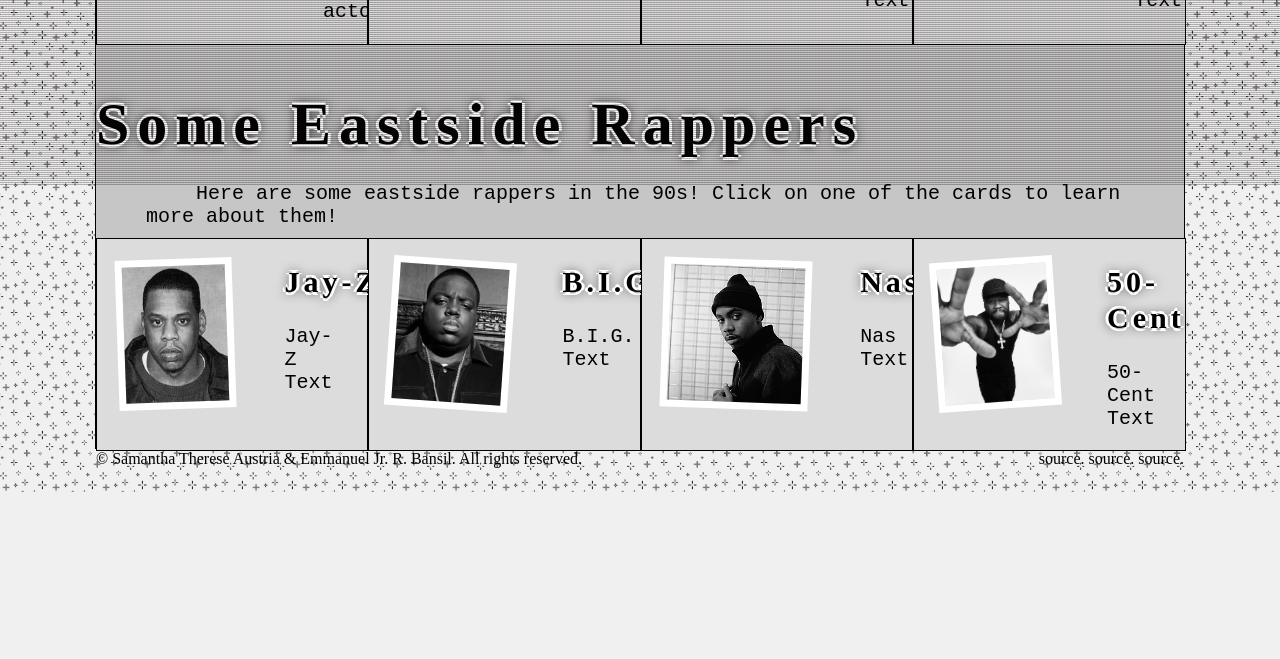
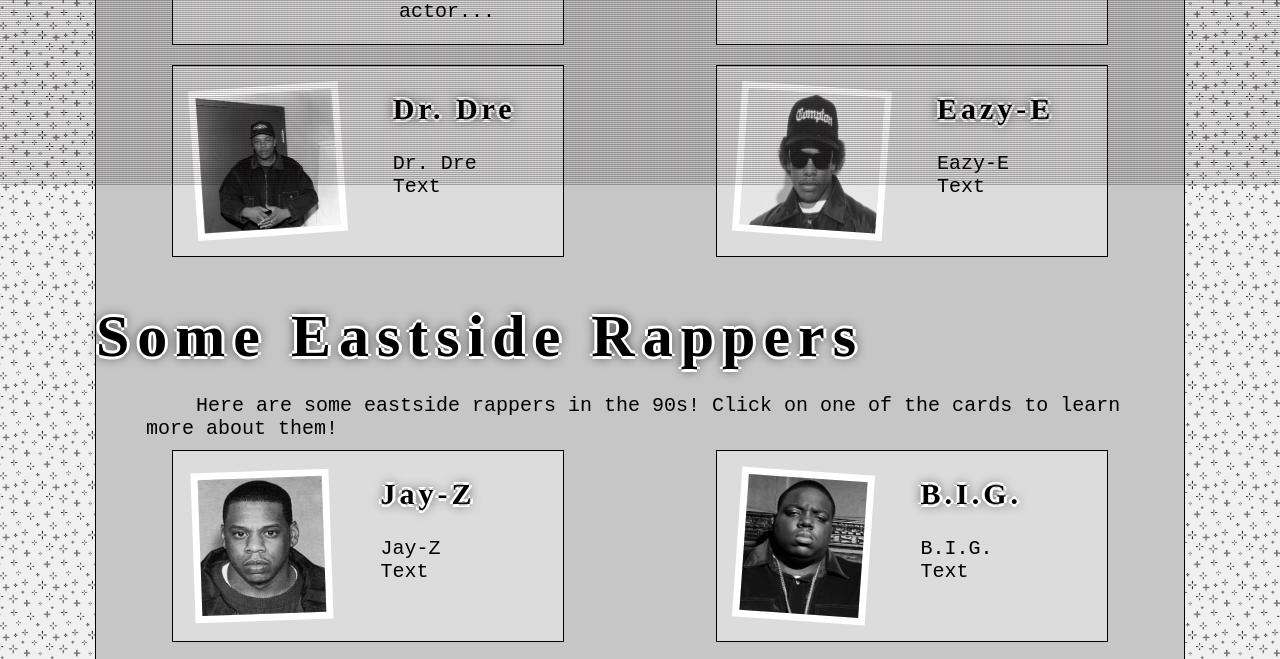
Before and after one commit to sammr123a/SamandEj, a plain HTML site: page public/artists.html in a window 1280 px wide. Shown: the part 615-1274 px from the top of the page. Before the commit the page ends 1107 px from the top, so only its background shows below. Drawn offline with Linux system fonts and the light colour scheme; a web font is replaced by a local one.

Commit message:
Edit Artist Page 7

```diff
--- a/public/artists.html
+++ b/public/artists.html
@@ -33,7 +33,7 @@
     <div class="main">
         <h1> Some Westside Rappers </h1>
         <p style="margin-bottom:10px;"> Here are some westside rappers in the 90s! Click on one of the cards to learn more about them! </p>
-        <div style="display:flex;">
+        <div style="display:flex;flex-wrap: wrap;">
             <!-- TUPAC -->
             <div class="artistcontainer">
                 <button id="2pac-modal-btn" style="display: flex;">
@@ -151,7 +151,7 @@
 
         <h1> Some Eastside Rappers </h1>
         <p style="margin-bottom:10px;"> Here are some eastside rappers in the 90s! Click on one of the cards to learn more about them! </p>
-        <div style="display:flex;">
+        <div style="display:flex;flex-wrap: wrap;">
             <div class="artistcontainer">
                 <img src="../assets/jayz-idpic.jpg" alt="Mugshot of Jay-Z" style="width: 10vw; transform: rotate(-2deg); filter: grayscale(100%);">
                 <div>
--- a/public/artistscss.css
+++ b/public/artistscss.css
@@ -78,7 +78,7 @@
     background-color: #c6c6c6;
     border:1px solid black;
     width: 85vw;
-    height:800px;
+
     margin-top:15px;
     margin-left: auto;
     margin-right: auto;
@@ -129,7 +129,7 @@
     border:1px solid black;
     margin-left: auto;
     margin-right: auto;
-    width: 18vw;
+    width: 350px;
     padding: 20px;
     background-color: gainsboro;
     margin-bottom: 20px;
--- a/public/discovercss.css
+++ b/public/discovercss.css
@@ -78,7 +78,7 @@
     background-color: #c6c6c6;
     border:1px solid black;
     width: 85vw;
-    height:68vh;
+    height: 1000px;
     margin-top:15px;
     margin-left: auto;
     margin-right: auto;
```
Also changed, not shown: public/about-us.html (+1 -1 lines).
